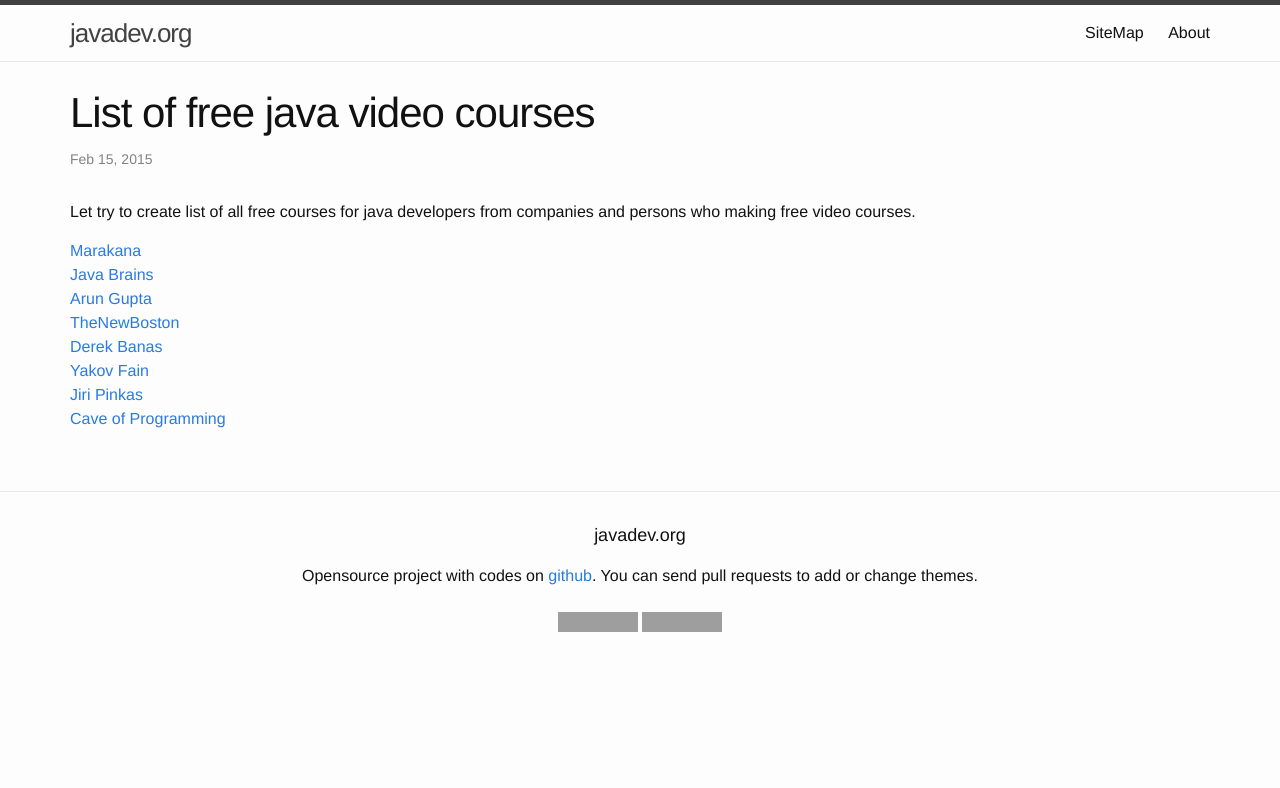
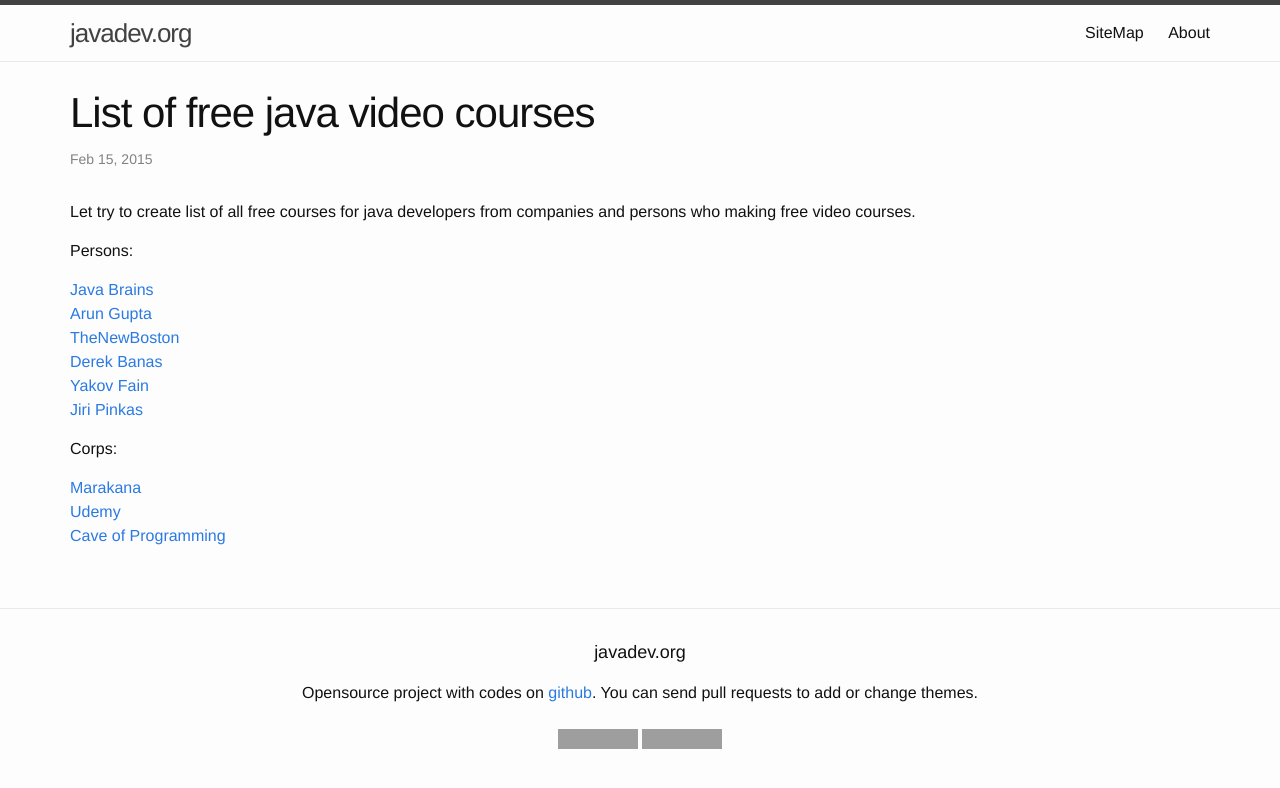
Before and after one commit to webmakaka/javadev.org, a Jekyll site: the page built from _posts/2015-02-15-java-free-video-courses-collection.md, in a window 1280 px wide. Shown: the top 788 px of the page. Built offline with Jekyll 4.4.1, drawn with Linux system fonts in a browser that asks for light colours; grey boxes are pictures that could not be loaded.

Commit message:
Update 2015-02-15-java-free-video-courses-collection.md

```diff
--- a/_posts/2015-02-15-java-free-video-courses-collection.md
+++ b/_posts/2015-02-15-java-free-video-courses-collection.md
@@ -7,11 +7,19 @@
 
 Let try to create list of all free courses for java developers from companies and persons who making free video courses.
 
-<a href="/library/marakana/java/">Marakana</a><br/>
+
+
+Persons:
+
 <a href="/library/java_brains/">Java Brains</a><br/>
 <a href="/library/arun_gupta/">Arun Gupta</a><br/>
 <a href="/library/thenewboston/java/">TheNewBoston</a><br/>
 <a href="/library/derek_banas/java/">Derek Banas</a><br/>
 <a href="/library/yakov_fain/java/">Yakov Fain</a><br/>
 <a href="/library/jiri_pinkas/java/">Jiri Pinkas</a><br/>
+
+Corps:
+
+<a href="/library/marakana/java/">Marakana</a><br/>
+<a href="/library/udemy/java/free">Udemy</a><br/>
 <a href="/library/cave-of-programming/java/">Cave of Programming</a><br/>
```
